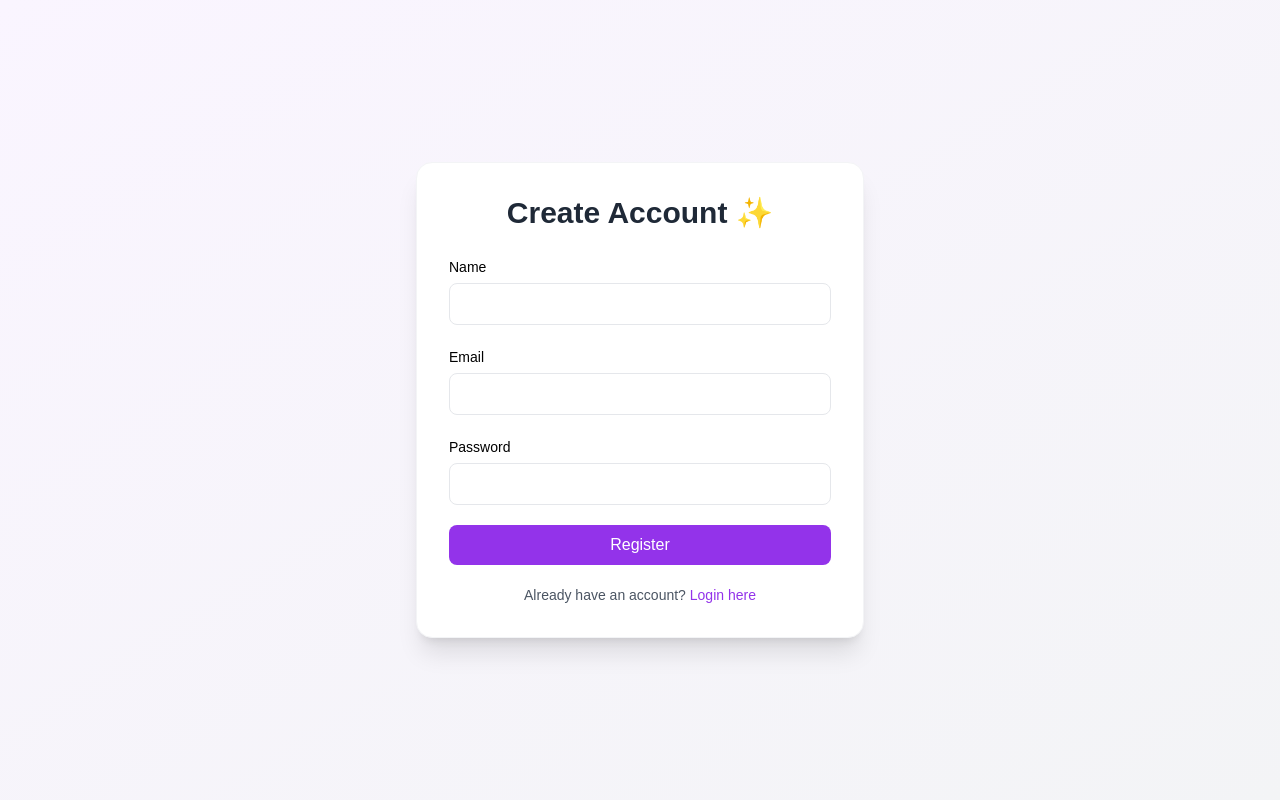
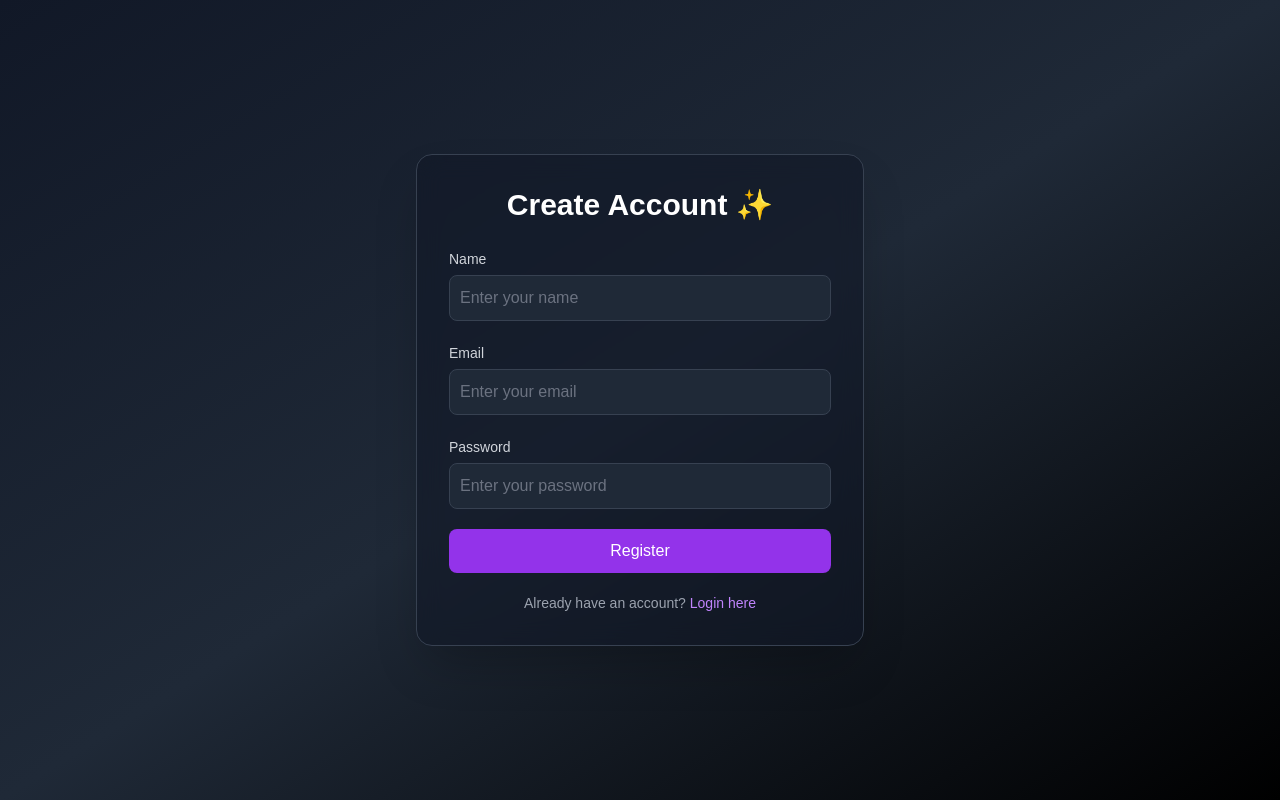
Before and after one commit to DriWeApps/CareerPage, a Next.js app: page /register in a window 1280 px wide. Built offline with nearby package versions, Linux system fonts and the light colour scheme.

Commit message:
Fix: prevent static generation for dynamic API route

```diff
--- a/src/app/login/page.tsx
+++ b/src/app/login/page.tsx
@@ -1,5 +1,4 @@
 'use client';
-
 import { useRef, useState } from 'react';
 import { useRouter } from 'next/navigation';
 
@@ -11,7 +10,6 @@
   async function handleSubmit(e: React.FormEvent) {
     e.preventDefault();
     setLoading(true);
-
     const fd = new FormData(e.currentTarget as HTMLFormElement);
     const email = fd.get('email')?.toString() || '';
     const password = fd.get('password')?.toString() || '';
@@ -22,7 +20,6 @@
         headers: { 'Content-Type': 'application/json' },
         body: JSON.stringify({ email, password }),
       });
-
       const data = await res.json();
 
       // ✅ Admin direct login check (bypasses API auth)
@@ -52,47 +49,44 @@
   }
 
   return (
-    <div className="min-h-screen flex items-center justify-center bg-gradient-to-br from-blue-50 to-gray-100 px-4">
-      <div className="w-full max-w-md bg-white p-8 rounded-2xl shadow-xl">
-        <h2 className="text-3xl font-bold text-center mb-6">Login</h2>
-
-        <form onSubmit={handleSubmit} className="space-y-4">
+    <div className="min-h-screen flex items-center justify-center bg-gradient-to-br from-gray-900 via-gray-800 to-black text-gray-100 px-4">
+      <div className="w-full max-w-md bg-gray-900/60 backdrop-blur-md border border-gray-700 p-8 rounded-2xl shadow-2xl">
+        <h2 className="text-3xl font-bold text-center mb-6 text-white">
+          Login
+        </h2>
+        <form onSubmit={handleSubmit} className="space-y-5">
           <div>
-            <label className="text-sm font-medium">Email</label>
+            <label className="text-sm font-medium text-gray-300">Email</label>
             <input
               name="email"
               type="email"
               required
-              className="mt-1 w-full p-2 border rounded-lg"
+              className="mt-1 w-full p-2.5 bg-gray-800 border border-gray-700 rounded-lg focus:ring-2 focus:ring-blue-500 focus:outline-none text-gray-100 placeholder-gray-500"
               placeholder="Enter your email"
             />
           </div>
-
           <div>
-            <label className="text-sm font-medium">Password</label>
+            <label className="text-sm font-medium text-gray-300">Password</label>
             <input
               name="password"
               type="password"
               required
-              className="mt-1 w-full p-2 border rounded-lg"
+              className="mt-1 w-full p-2.5 bg-gray-800 border border-gray-700 rounded-lg focus:ring-2 focus:ring-blue-500 focus:outline-none text-gray-100 placeholder-gray-500"
               placeholder="Enter your password"
             />
           </div>
-
           <button
             type="submit"
-            className="w-full bg-blue-600 text-white py-2 rounded-lg hover:bg-blue-700 transition"
+            className="w-full bg-blue-600 hover:bg-blue-700 text-white py-2.5 rounded-lg font-medium transition disabled:opacity-50"
             disabled={loading}
           >
             {loading ? 'Signing in...' : 'Login'}
           </button>
         </form>
-
-        <p ref={msg} className="text-center text-sm text-red-600 mt-4"></p>
-
-        <p className="text-center text-sm text-gray-600 mt-4">
+        <p ref={msg} className="text-center text-sm text-red-500 mt-4"></p>
+        <p className="text-center text-sm text-gray-400 mt-4">
           Don’t have an account?{' '}
-          <a href="/register" className="text-blue-600 hover:underline">
+          <a href="/register" className="text-blue-400 hover:underline">
             Create one
           </a>
         </p>
--- a/src/app/register/page.tsx
+++ b/src/app/register/page.tsx
@@ -12,7 +12,6 @@
     setLoading(true);
 
     const form = new FormData(e.currentTarget as HTMLFormElement);
-
     const res = await fetch("/api/register", {
       method: "POST",
       body: form
@@ -29,38 +28,61 @@
   };
 
   return (
-    <div className="min-h-screen flex items-center justify-center bg-gradient-to-br from-purple-50 to-gray-100 px-4">
-      <div className="w-full max-w-md bg-white p-8 rounded-2xl shadow-xl border border-gray-100">
-        <h2 className="text-3xl font-bold text-center mb-6 text-gray-800">Create Account ✨</h2>
+    <div className="min-h-screen flex items-center justify-center bg-gradient-to-br from-gray-900 via-gray-800 to-black text-gray-100 px-4">
+      <div className="w-full max-w-md bg-gray-900/60 backdrop-blur-md border border-gray-700 p-8 rounded-2xl shadow-2xl">
+        <h2 className="text-3xl font-bold text-center mb-6 text-white">
+          Create Account ✨
+        </h2>
 
         <form className="space-y-5" onSubmit={handleRegister}>
           <div>
-            <label className="text-sm font-medium">Name</label>
-            <input type="text" name="name" required className="mt-1 w-full p-2 border rounded-lg" />
+            <label className="text-sm font-medium text-gray-300">Name</label>
+            <input
+              type="text"
+              name="name"
+              required
+              className="mt-1 w-full p-2.5 bg-gray-800 border border-gray-700 rounded-lg focus:ring-2 focus:ring-purple-500 focus:outline-none text-gray-100 placeholder-gray-500"
+              placeholder="Enter your name"
+            />
           </div>
 
           <div>
-            <label className="text-sm font-medium">Email</label>
-            <input type="email" name="email" required className="mt-1 w-full p-2 border rounded-lg" />
+            <label className="text-sm font-medium text-gray-300">Email</label>
+            <input
+              type="email"
+              name="email"
+              required
+              className="mt-1 w-full p-2.5 bg-gray-800 border border-gray-700 rounded-lg focus:ring-2 focus:ring-purple-500 focus:outline-none text-gray-100 placeholder-gray-500"
+              placeholder="Enter your email"
+            />
           </div>
 
           <div>
-            <label className="text-sm font-medium">Password</label>
-            <input type="password" name="password" required className="mt-1 w-full p-2 border rounded-lg" />
+            <label className="text-sm font-medium text-gray-300">Password</label>
+            <input
+              type="password"
+              name="password"
+              required
+              className="mt-1 w-full p-2.5 bg-gray-800 border border-gray-700 rounded-lg focus:ring-2 focus:ring-purple-500 focus:outline-none text-gray-100 placeholder-gray-500"
+              placeholder="Enter your password"
+            />
           </div>
 
           <button
             type="submit"
             disabled={loading}
-            className="w-full bg-purple-600 text-white py-2 rounded-lg hover:bg-purple-700 transition"
+            className="w-full bg-purple-600 hover:bg-purple-700 text-white py-2.5 rounded-lg font-medium transition disabled:opacity-50"
           >
             {loading ? "Registering..." : "Register"}
           </button>
         </form>
 
-        <p className="text-center text-sm text-gray-600 mt-5">
+        <p className="text-center text-sm text-gray-400 mt-5">
           Already have an account?{" "}
-          <a href="/login" className="text-purple-600 hover:underline font-medium">
+          <a
+            href="/login"
+            className="text-purple-400 hover:underline font-medium"
+          >
             Login here
           </a>
         </p>
```
